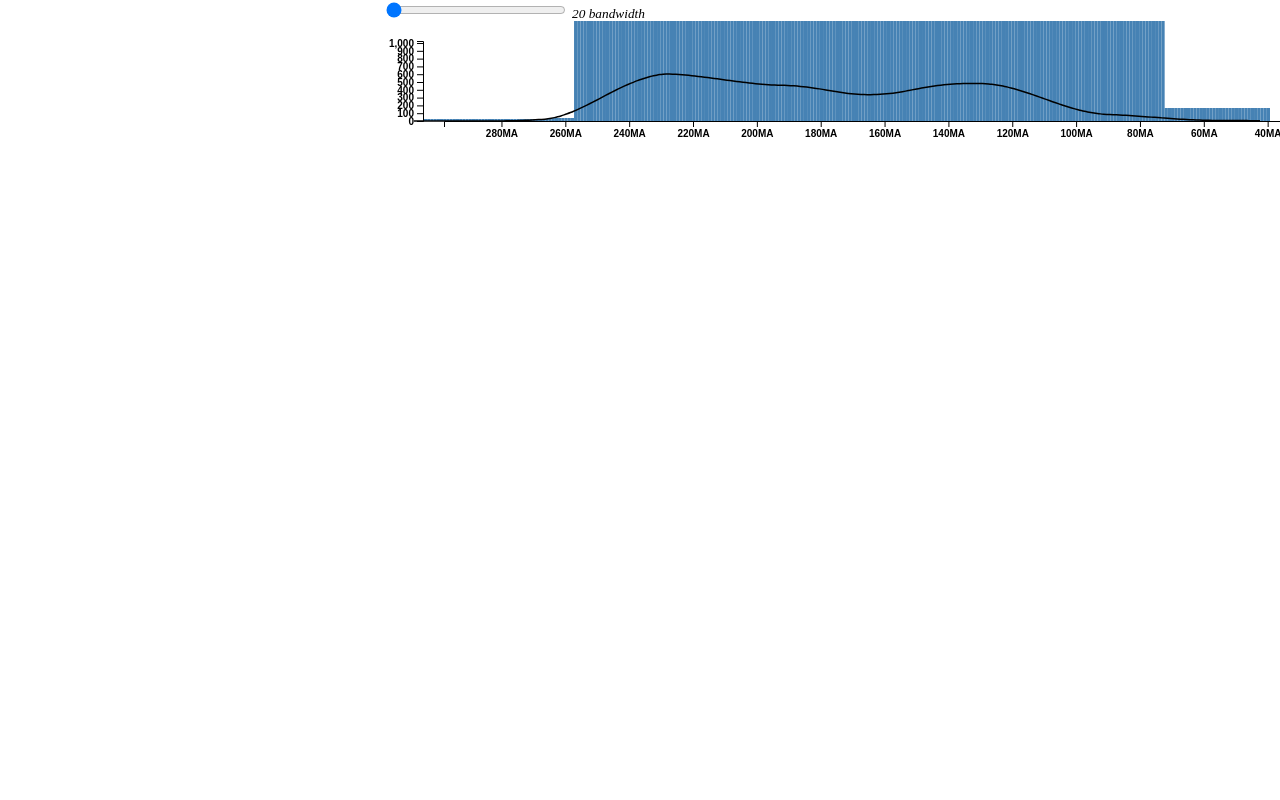
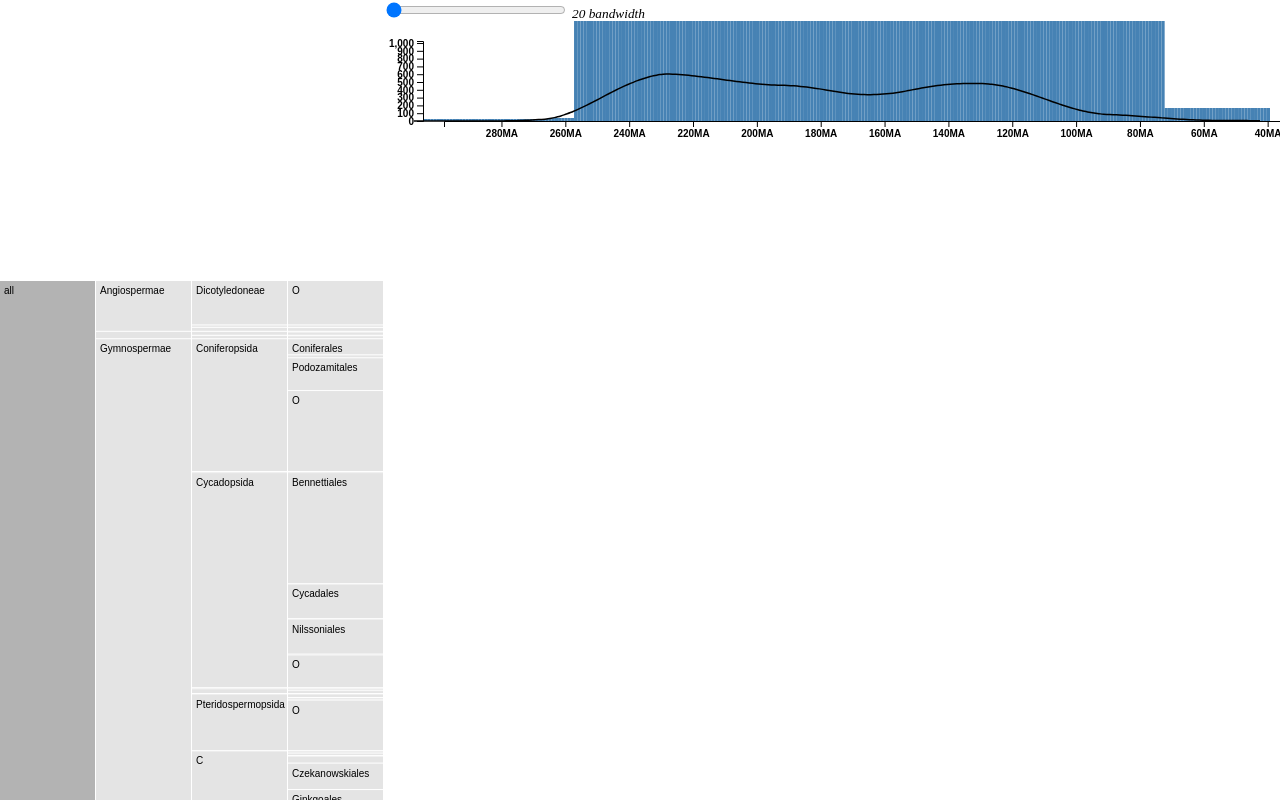
Before and after one commit to Poissons/paper, a plain HTML site: page index.html in a window 1280 px wide. Shown: the top 800 px of the page. Drawn offline with nearby package versions, Linux system fonts and the light colour scheme.

Commit message:
tree build

```diff
--- a/index.html
+++ b/index.html
@@ -58,6 +58,7 @@
     </div>
 
     <script type="text/javascript" src="js/barGraph.js"></script>
+    <script type="text/javascript" src="js/tree.js"></script>
     <!-- <script type="text/javascript" src="js/leafletShow.js"></script> -->
     <!-- <script type="text/javascript" src="js/treeGraph.js"></script> -->
   </body>
--- /dev/null
+++ b/js/tree.js
@@ -0,0 +1,109 @@
+/* global barGraphPromise d3 reHighlightPromise */
+Promise.all([barGraphPromise]).then(([[finalData, PhylumClassOrderFamilyGenusSpecies, datum]]) => {
+  const height = $('#tree').height()
+  const width = $('#tree').width()
+
+  function transform(node) {
+    if (Array.isArray(node)) {
+      return [...node[0]].map((name) => ({ name }))
+    }
+    return [...node.entries()].map(([name, childNode]) => ({
+      name,
+      children: transform(childNode),
+    }))
+  }
+
+  const myDict = {}
+  myDict.name = 'all'
+  myDict.children = transform(PhylumClassOrderFamilyGenusSpecies)
+
+  partition = (data) => {
+    const root = d3.hierarchy(data).count()
+    return d3.partition().size([height, ((root.height + 1) * width) / 4])(root)
+  }
+
+  const chart = (() => {
+    const root = partition(myDict)
+    let focus = root
+
+    const svg = d3
+      .create('svg')
+      .attr('viewBox', [0, 0, width, height])
+      .style('font', '10px sans-serif')
+
+    const cell = svg
+      .selectAll('g')
+      .data(root.descendants())
+      .join('g')
+      .attr('transform', (d) => `translate(${d.y0},${d.x0})`)
+
+    const rect = cell
+      .append('rect')
+      .attr('width', (d) => d.y1 - d.y0 - 1)
+      .attr('height', (d) => rectHeight(d))
+      .attr('fill-opacity', 0.6)
+      .attr('fill', (d) => {
+        if (!d.depth) return 'grey'
+        else return 'lightgrey'
+      })
+      .style('cursor', 'pointer')
+      .on('click', clicked)
+
+    const text = cell
+      .append('text')
+      .style('user-select', 'none')
+      .attr('pointer-events', 'none')
+      .attr('x', 4)
+      .attr('y', 13)
+      .attr('fill-opacity', (d) => +labelVisible(d))
+
+    text.append('tspan').text((d) => d.data.name)
+
+    const tspan = text.append("tspan")
+        .attr("fill-opacity", d => labelVisible(d) * 0.7)
+
+    cell.append('title').text(
+      (d) =>
+        `${d
+          .ancestors()
+          .map((d) => d.data.name)
+          .reverse()
+          .join('/')}\n`,
+    )
+
+    function clicked(p) {
+      focus = focus === p ? (p = p.parent) : p
+
+      root.each(
+        (d) =>
+          (d.target = {
+            x0: ((d.x0 - p.x0) / (p.x1 - p.x0)) * height,
+            x1: ((d.x1 - p.x0) / (p.x1 - p.x0)) * height,
+            y0: d.y0 - p.y0,
+            y1: d.y1 - p.y0,
+          }),
+      )
+
+      const t = cell
+        .transition()
+        .duration(750)
+        .attr('transform', (d) => `translate(${d.target.y0},${d.target.x0})`)
+
+      rect.transition(t).attr('height', (d) => rectHeight(d.target))
+      text.transition(t).attr('fill-opacity', (d) => +labelVisible(d.target))
+      tspan.transition(t).attr('fill-opacity', (d) => labelVisible(d.target) * 0.7)
+    }
+
+    function rectHeight(d) {
+      return d.x1 - d.x0 - Math.min(1, (d.x1 - d.x0) / 2)
+    }
+
+    function labelVisible(d) {
+      return d.y1 <= width && d.y0 >= 0 && d.x1 - d.x0 > 16
+    }
+
+    return svg.node()
+  })()
+
+  document.getElementById('tree').appendChild(chart)
+})
```
